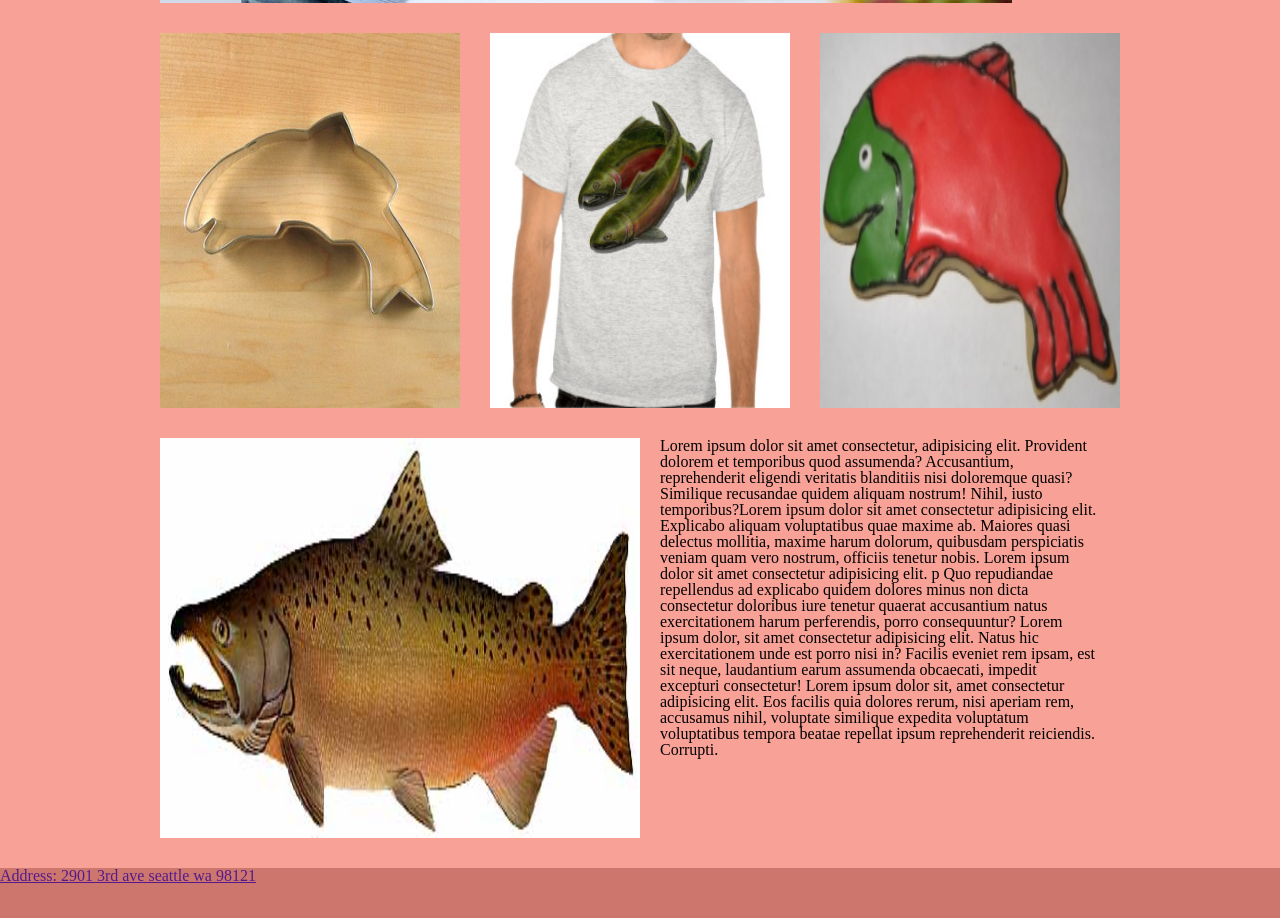
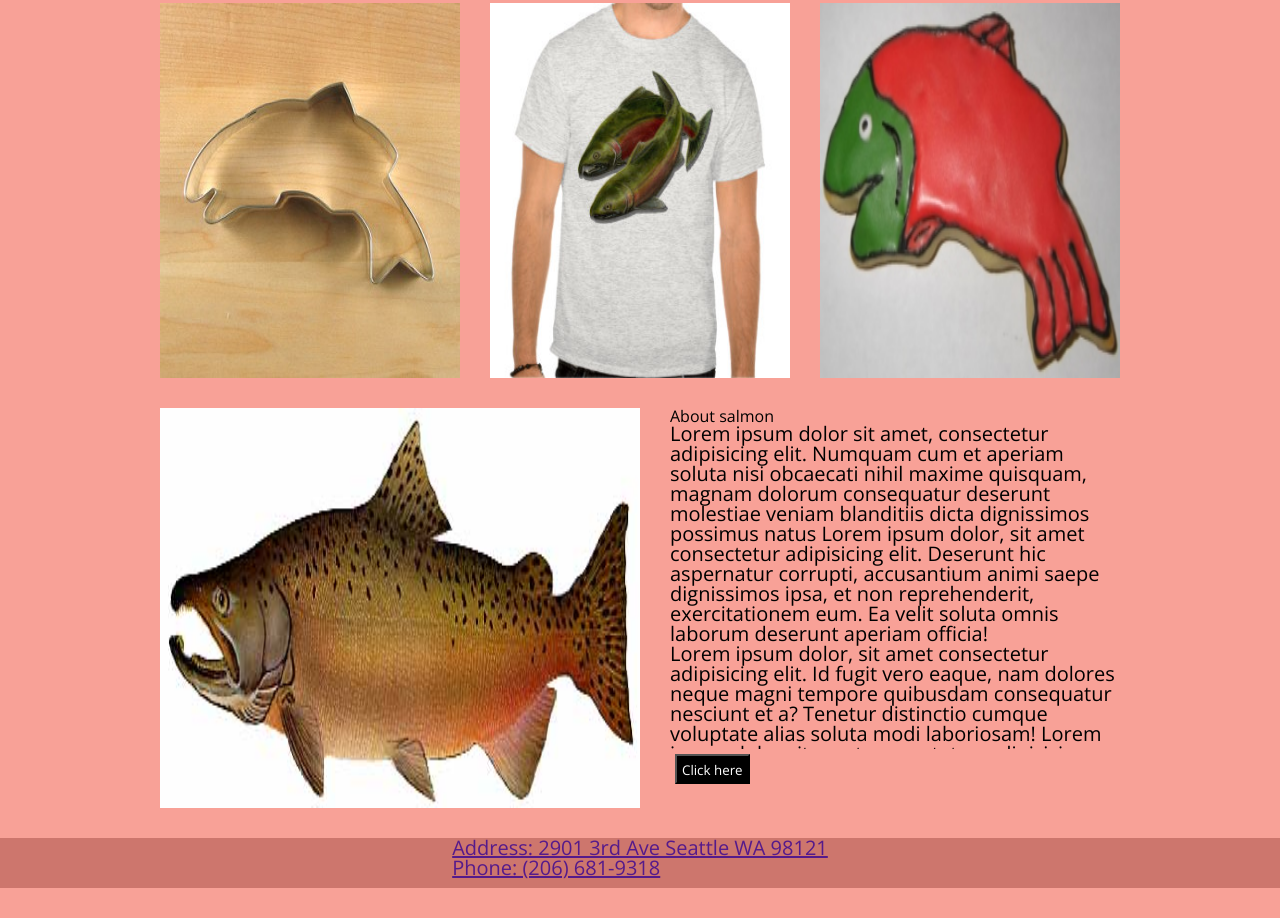
Before and after one commit to brenda70904/cookie-stand, a plain HTML site: page index.html in a window 1280 px wide. Shown: the part 580-1498 px from the top of the page. After the commit the page ends 1468 px from the top, so only its background shows below. Drawn offline with nearby package versions, Linux system fonts and the light colour scheme.

Commit message:
compete lab8

```diff
--- a/css/style.css
+++ b/css/style.css
@@ -3,7 +3,10 @@ body {
 }
 
 header {
-  background-color: salmon
+  background-color: salmon;
+  font-weight: bold;
+  font-family: 'Open Sans', sans-serif;
+
 }
 
 header nav {
@@ -25,6 +28,11 @@ header nav ul {
   margin-bottom: 5px;
 }
 
+.navlink{
+  font-size: 25px;
+  color: white;
+}
+
 main {
   width: 960px;
   margin: 30px auto 0;
@@ -33,7 +41,11 @@ main {
   justify-content: space-between;
   align-items: flex-start;
 }
-
+#family{
+  height: 450px;
+  width: 960px;
+  justify-content: space-around;
+}
 main img {
   margin-bottom: 30px;
 }
@@ -43,40 +55,45 @@ main img {
   height: 375px;
 }
 
-/* main article {
+main article {
   width: 450px;
-} */
+  font-family: 'Open Sans', sans-serif;
 
-/* main article section {
+  /* display: flex;
+  flex-direction: column; */
+}
+
+main article section {
   overflow: auto;
   height: 320px;
-} */
+  font-size: 20px;
+  font-family: 'Open Sans', sans-serif;
 
-/* section {
+}
+
+section {
   padding-bottom: 5px;
-} */
+}
 
 #salmon {
   width: 480px;
   height: 400px;
 }
 
-/* button {
+button {
   margin: 5px;
   padding: 5px 5px;
   color: white;
   background-color: black;
   height: 30px;
+  font-family: 'Open Sans', sans-serif;
+}
 
-} */
-#lastsection{
+#address {
   display: flex;
-}
-#paragraph {
-padding-left: 20px;
-padding-right: 20px;
-height: 40px ;
-
+  justify-content: center;
+  font-size: 20px;
+  font-family: 'Open Sans', sans-serif;
 }
 
 footer {
--- a/index.html
+++ b/index.html
@@ -7,16 +7,18 @@
   <meta http-equiv="X-UA-Compatible" content="IE=edge">
   <title> Salmon cookies </title>
   <link rel="stylesheet" href="css/rest.css">
+  <link rel="preconnect" href="https://fonts.googleapis.com">
+  <link rel="preconnect" href="https://fonts.gstatic.com" crossorigin>
+  <link href="https://fonts.googleapis.com/css2?family=Open+Sans:wght@300;700;800&display=swap" rel="stylesheet">
   <link rel="stylesheet" href="css/style.css">
 </head>
 
 <body>
   <header>
-    <nav><img id="logo" src="./image/salmon.png" alt="salmonLogo" >
+    <nav><img id="logo" src="./image/salmon.png" alt="salmonLogo">
       <ul>
-        <li><a href="./sales.html"
-            style="width: 50px; height: 20px; color: white; background-color:grey; margin: 10 px; padding: 5px;">SALES DATA</a></li>
-        <li><a href=""></a>Contact us</li>
+        <li><a class="navlink" href="./sales.html">Sales Data</a></li>
+        <li><a class="navlink" href="./contact.html">Contact us</a></li>
       </ul>
     </nav>
   </header>
@@ -25,18 +27,40 @@
     <img class="product" src="./image/cutter.jpeg" alt="Cookie-Cutter">
     <img class="product" src="./image/shirt.jpeg" alt="Tshirt">
     <img class="product" src="./image/frosted-cookie.jpeg" alt="frosted-cookie">
+    <img id="salmon" src="./image/chinook.jpeg" alt="salmon">
+    <article>
+      <h3>About salmon</h3>
       <section>
-        <div id="lastsection">
-          <img id="salmon" src="./image/chinook.jpeg" alt="salmon">
-          <p id="paragraph">Lorem ipsum dolor sit amet consectetur, adipisicing elit. Provident dolorem et temporibus quod assumenda? Accusantium, reprehenderit eligendi veritatis blanditiis nisi doloremque quasi? Similique recusandae quidem aliquam nostrum! Nihil, iusto temporibus?Lorem ipsum dolor sit amet consectetur adipisicing elit. Explicabo aliquam voluptatibus quae maxime ab. Maiores quasi delectus mollitia, maxime harum dolorum, quibusdam perspiciatis veniam quam vero nostrum, officiis tenetur nobis. Lorem ipsum dolor sit amet consectetur adipisicing elit. p Quo repudiandae repellendus ad explicabo quidem dolores minus non dicta consectetur doloribus iure tenetur quaerat accusantium natus exercitationem harum perferendis, porro consequuntur? Lorem ipsum dolor, sit amet consectetur adipisicing elit. Natus hic exercitationem unde est porro nisi in? Facilis eveniet rem ipsam, est sit neque, laudantium earum assumenda obcaecati, impedit excepturi consectetur! Lorem ipsum dolor sit, amet consectetur adipisicing elit. Eos facilis quia dolores rerum, nisi aperiam rem, accusamus nihil, voluptate similique expedita voluptatum voluptatibus tempora beatae repellat ipsum reprehenderit reiciendis. Corrupti. </p>
+        <p class="paragraph">Lorem ipsum dolor sit amet, consectetur adipisicing elit. Numquam cum et aperiam soluta
+          nisi obcaecati nihil maxime quisquam, magnam dolorum consequatur deserunt molestiae veniam blanditiis dicta
+          dignissimos possimus natus Lorem ipsum dolor, sit amet consectetur adipisicing elit. Deserunt hic aspernatur
+          corrupti, accusantium animi saepe dignissimos ipsa, et non reprehenderit, exercitationem eum. Ea velit
+          soluta omnis laborum deserunt aperiam officia!
+        </p>
+        <p class="paragraph">
+          Lorem ipsum dolor, sit amet consectetur adipisicing elit. Id fugit vero eaque, nam
+          dolores neque magni tempore quibusdam consequatur nesciunt et a? Tenetur distinctio cumque voluptate alias
+          soluta modi laboriosam! Lorem ipsum dolor sit amet consectetur, adipisicing elit. Minus qui illum maiores
+          labore molestias quibusdam cupiditate delectus perspiciatis distinctio iste, eum architecto quam, a aliquam
+          ipsam facilis totam, quasi odit? Lorem ipsum dolor sit amet consectetur adipisicing elit. Quod tenetur
+          suscipit voluptatum quam, et doloribus eveniet quidem sint blanditiis quia at id nostrum excepturi repellat
+          odio facere non reprehenderit eius.
+        </p>
+      </section>
+      <div>
+        <button>
+          Click here
+        </button>
       </div>
-      </section>
+    </article>
   </main>
   <footer>
-<a href="">Address: 2901 3rd ave seattle wa 98121</a>
-
+    <a id="address" href="">
+      Address: 2901 3rd Ave Seattle WA 98121
+      <br>
+      Phone: (206) 681-9318
+    </a>
   </footer>
-
   <script src="js/app.js"></script>
 </body>
 
```
Also changed, not shown: contact.html (added, +11 -0 lines). Lines whose indentation alone changed are shown as unchanged.
